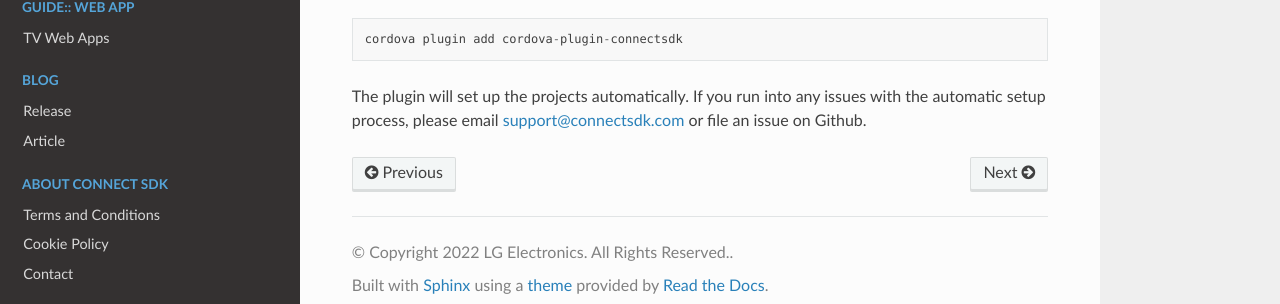
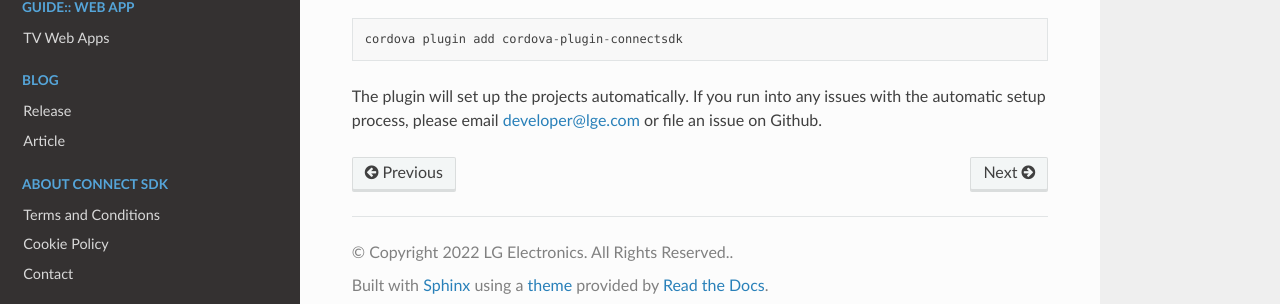
Before and after one commit to ConnectSDK/connectsdk.com, a Sphinx documentation site: the page built from docs/guide-cor/cor-setup-instructions.rst, in a window 1280 px wide and 1332 px high. Shown: the part 1010-1314 px from the top of the window. Built offline with Sphinx 7.4.7 and the Read the Docs theme 2.0.0, drawn with Linux system fonts in a browser that asks for light colours; pages that are not in the unit, such as notebooks, are missing from menus; comment, search, counter and statistics services are not loaded.

Commit message:
Update cor-setup-instructions.rst

```diff
--- a/docs/guide-cor/cor-setup-instructions.rst
+++ b/docs/guide-cor/cor-setup-instructions.rst
@@ -51,7 +51,7 @@ This will download and install the Connect SDK plugin:
 
 The plugin will set up the projects automatically. If you run into any
 issues with the automatic setup process, please email
-support@connectsdk.com or file an issue on Github.
+developer@lge.com or file an issue on Github.
 
 .. _Cordova platform guides: https://cordova.apache.org/docs/en/5.0.0/guide_platforms_index.md.html#Platform%20Guides
 .. _Cordova's Setup Guide: http://cordova.apache.org/docs/en/5.0.0/guide_platforms_android_index.md.html#Android%20Platform%20Guide
```
